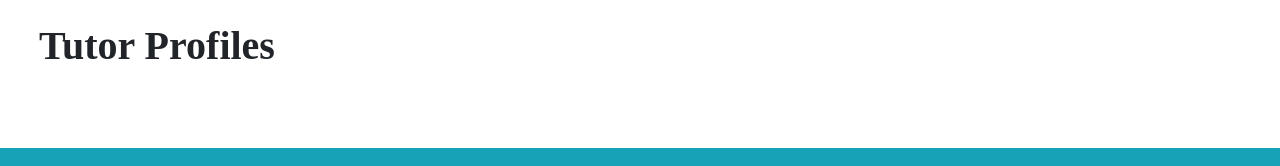
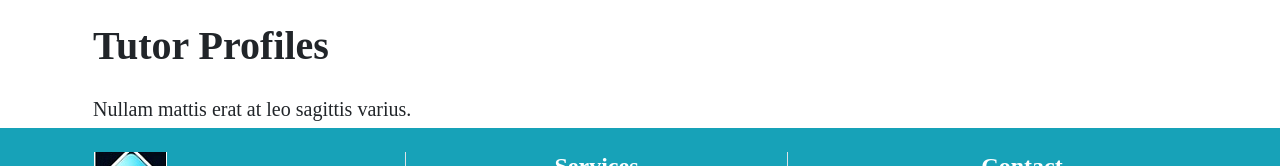
Before and after one commit to ravikarthik88/kavifx.github.io, a plain HTML site: page ontut.html in a window 1280 px wide. Shown: the part 1120-1286 px from the top of the page. Drawn offline with nearby package versions, Linux system fonts and the light colour scheme.

Commit message:
Update ontut.html

```diff
--- a/ontut.html
+++ b/ontut.html
@@ -166,12 +166,12 @@
                 </div>
             </div>
         </header>
-        <section class="container-fluid">
+        <section class="container">
             <div class="row">
                 <div class="col-lg-6">
-                    <h1 class="p-4 text-left"><b>Tutor Profiles</b></h1>
-                    <p>&nbsp;</p>
-                    <p></p>
+                    <h1 class=" my-4 mx-2 text-left"><b>Tutor Profiles</b></h1>
+                    <p class="my-1 mx-2 text-justify">Nullam mattis erat at leo sagittis varius.</p>
+
                 </div>
             </div>
         </section>
```
